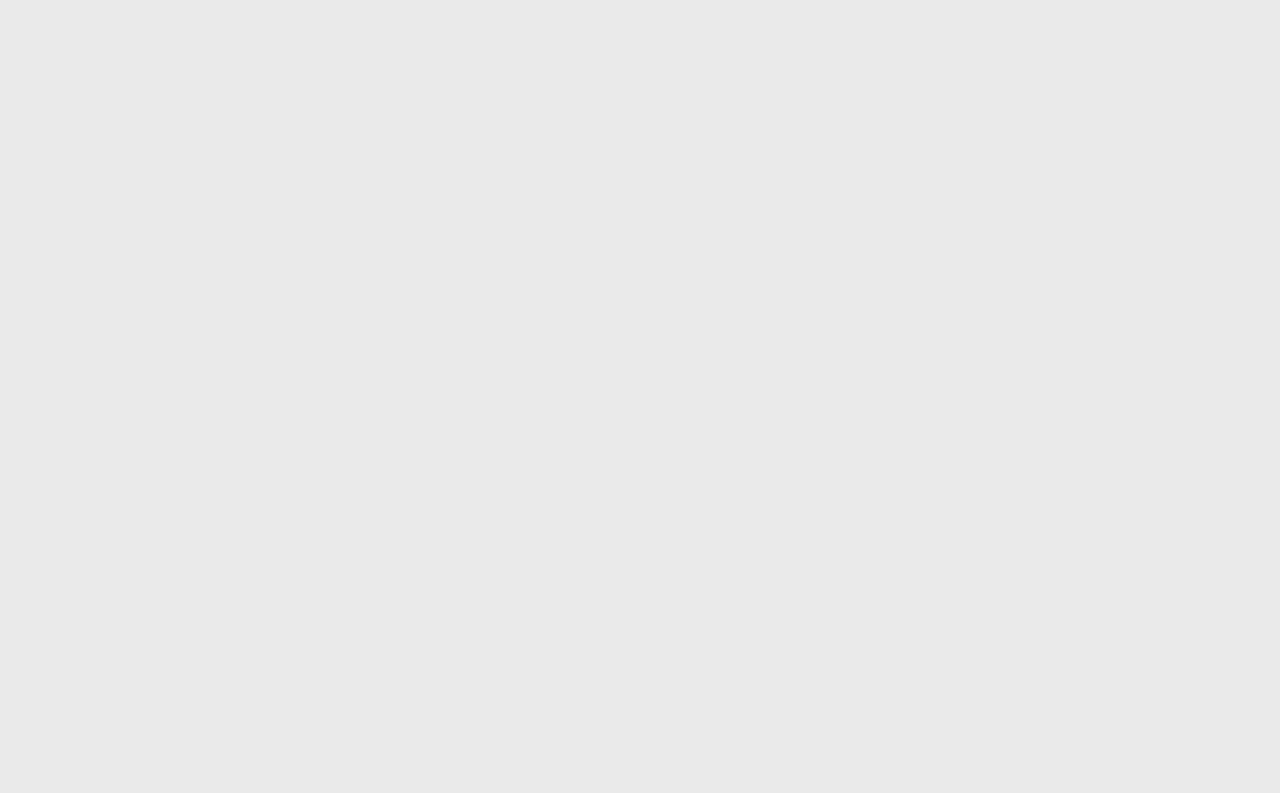
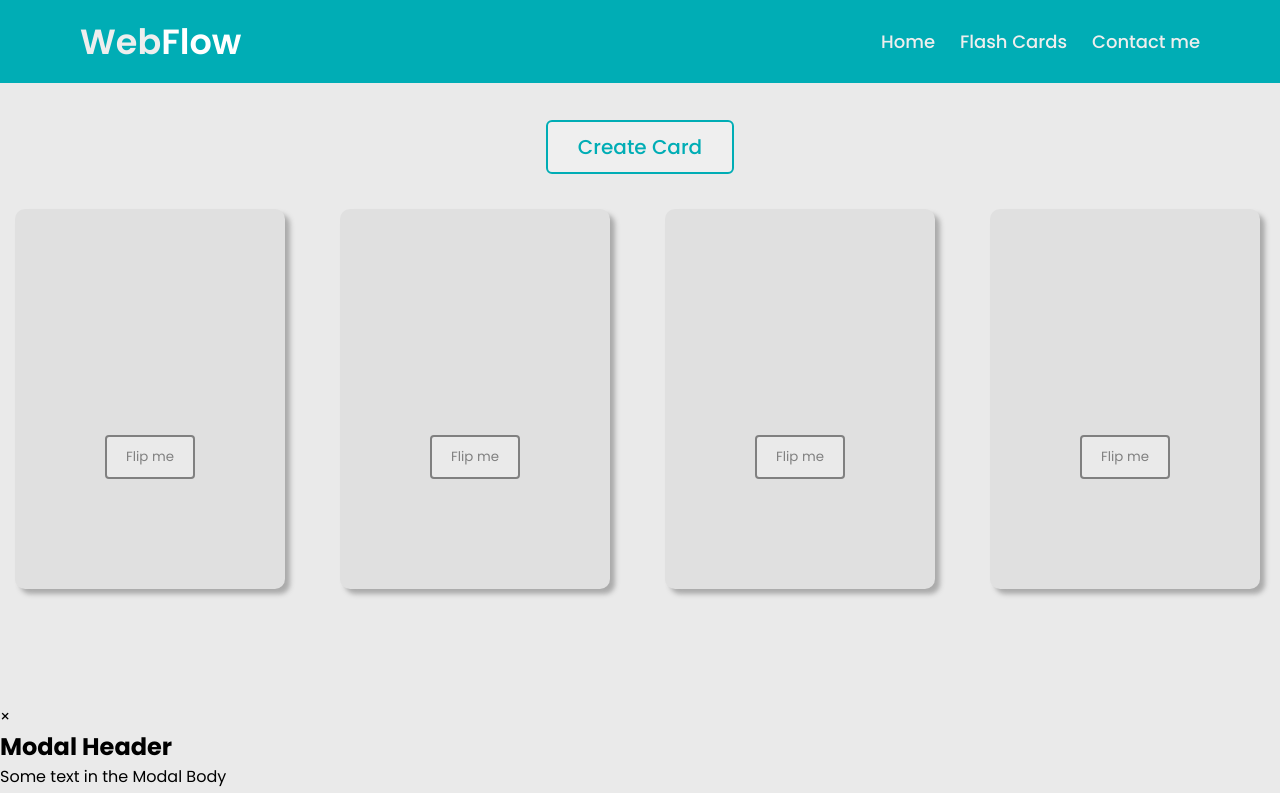
Before and after one commit to RockaHelller/Flashcard-project-Webmobile, a React (Vite) app: page /flashcards in a window 1280 px wide. Before the commit this address had no page. Shown: the top 793 px of the page. Built offline with nearby package versions, Linux system fonts and the light colour scheme.

Commit message:
created flash-card page partially

```diff
--- a/src/App.css
+++ b/src/App.css
@@ -38,6 +38,9 @@ html {
 /* all similar content styling codes */
 section {
   padding: 100px 0;
+}
+button {
+  cursor: pointer;
 }
 .max-width {
   max-width: 1300px;
--- a/src/App.jsx
+++ b/src/App.jsx
@@ -3,6 +3,7 @@ import Home from "./pages/Home";
 import "./App.css";
 import Layout from "./components/Layout";
 import Contact from "./pages/Contact";
+import FlashCards from "./pages/FlashCards";
 
 function App() {
   return (
@@ -11,6 +12,7 @@ function App() {
         <Route element={<Layout />}>
           <Route path="/" element={<Home />} />
           <Route path="/contact" element={<Contact />} />
+          <Route path="/flashcards" element={<FlashCards />} />
         </Route>
       </Routes>
     </>
--- a/src/assets/scripts/script.js
+++ b/src/assets/scripts/script.js
@@ -6,30 +6,5 @@ $(document).ready(function () {
     } else {
       $(".navbar").removeClass("sticky");
     }
-
-    // scroll-up button show/hide script
-    if (this.scrollY > 500) {
-      $(".scroll-up-btn").addClass("show");
-    } else {
-      $(".scroll-up-btn").removeClass("show");
-    }
-  });
-
-  // slide-up script
-  $(".scroll-up-btn").click(function () {
-    $("html").animate({ scrollTop: 0 });
-    // removing smooth scroll on slide-up button click
-    $("html").css("scrollBehavior", "auto");
-  });
-
-  $(".navbar .menu li a").click(function () {
-    // applying again smooth scroll on menu items click
-    $("html").css("scrollBehavior", "smooth");
-  });
-
-  // toggle menu/navbar script
-  $(".menu-btn").click(function () {
-    $(".navbar .menu").toggleClass("active");
-    $(".menu-btn i").toggleClass("active");
   });
 });
--- a/src/components/Header/header.css
+++ b/src/components/Header/header.css
@@ -39,14 +39,13 @@
   font-weight: 500;
   margin-left: 25px;
   transition: color 0.3s ease;
+  cursor: pointer;
 }
 .navbar .menu li a:hover {
   color: var(--main-default);
-  cursor: pointer;
 }
 .navbar.sticky .menu li a:hover {
   color: var(--grey);
-  cursor: pointer;
 }
 
 .menu-btn {
--- a/src/components/Header/index.jsx
+++ b/src/components/Header/index.jsx
@@ -8,7 +8,11 @@ const Header = () => {
   return (
     <header>
       <nav
-        className={`navbar ${location.pathname == "/contact" ? "fixed" : ""}`}
+        className={`navbar ${
+          location.pathname == "/contact" || location.pathname == "/flashcards"
+            ? "fixed"
+            : ""
+        }`}
       >
         <div className="max-width">
           <div className="logo">
--- a/src/components/Menu.jsx
+++ b/src/components/Menu.jsx
@@ -1,9 +1,12 @@
+import { useState } from "react";
 import { NavLink } from "react-router-dom";
 
 const Menu = () => {
+  const [menuOpen, setMenuOpen] = useState(false);
+
   return (
     <>
-      <ul className="menu">
+      <ul className={`${menuOpen ? "active" : ""} menu`}>
         <li>
           <NavLink
             to={"/"}
@@ -35,8 +38,8 @@ const Menu = () => {
           </NavLink>
         </li>
       </ul>
-      <div className="menu-btn">
-        <i className="fas fa-bars"></i>
+      <div className="menu-btn" onClick={() => setMenuOpen((prev) => !prev)}>
+        <i className={`${menuOpen ? "active" : ""} fas fa-bars`}></i>
       </div>
     </>
   );
--- a/src/pages/Contact/contact.css
+++ b/src/pages/Contact/contact.css
@@ -59,6 +59,10 @@ textarea {
   color: #fff;
 }
 
+.navbar.fixed .menu li a:hover {
+  color: white;
+}
+
 @media (max-width: 768px) {
   .contact .contact-content .column {
     width: 90%;
--- /dev/null
+++ b/src/pages/FlashCards/flashcards.css
@@ -0,0 +1,201 @@
+.cards-container {
+  width: 1300px;
+  margin: 0 auto;
+}
+
+#flash-cards > button {
+  width: fit-content;
+  display: block;
+  color: var(--main-default);
+  font-size: 20px;
+  font-weight: 500;
+  padding: 10px 30px;
+  margin: 20px auto;
+  border-radius: 6px;
+  border: 2px solid var(--main-default);
+  transition: all 0.3s ease-in-out;
+}
+#flash-cards > button:hover {
+  color: white;
+  background: var(--main-default);
+}
+
+.card-holder {
+  display: grid;
+  grid-template-columns: 1fr 1fr 1fr 1fr;
+}
+
+button:focus {
+  outline: none;
+}
+
+.deck {
+  margin: 15px;
+  width: 270px;
+  height: 380px;
+  position: relative;
+  -webkit-perspective: 1000px;
+  perspective: 1000px;
+  font-family: verdana;
+  border-radius: 10px;
+}
+
+.card {
+  width: 100%;
+  height: 100%;
+  -webkit-transform-style: preserve-3d;
+  transform-style: preserve-3d;
+  -webkit-transition: all 0.5s linear;
+  transition: all 0.5s linear;
+  border-radius: 10px;
+}
+
+.face {
+  position: absolute;
+  width: 100%;
+  height: 100%;
+  -webkit-backface-visibility: hidden;
+  backface-visibility: hidden;
+  background-color: whitesmoke;
+  border-radius: 10px;
+}
+
+.back {
+  overflow: hidden;
+  z-index: -1;
+  display: block;
+  -webkit-transform: rotateY(180deg);
+  transform: rotateY(180deg);
+  box-sizing: border-box;
+}
+
+.back:before {
+  content: "";
+  position: absolute;
+  width: 100%;
+  height: 100%;
+  z-index: -1;
+  background-size: 100% 100%;
+  background: rgb(224 224 224);
+  -webkit-transform: rotateY(180deg);
+  transform: rotateY(180deg);
+}
+
+.front,
+.back {
+  transition: all 0.5s linear;
+}
+
+.front span {
+  position: absolute;
+  opacity: 0;
+  transition: 0.5s all;
+  padding: 10px;
+}
+
+.back span {
+  position: absolute;
+  opacity: 0;
+  transition: 0.5s all;
+  padding: 10px;
+}
+
+.edit-card {
+  top: 0;
+  right: 30px;
+  z-index: 2;
+}
+
+.delete-card {
+  top: 0;
+  right: 0;
+  z-index: 2;
+}
+
+.front {
+  background: rgb(224 224 224);
+  z-index: 1;
+  box-shadow: 5px 5px 5px #aaa;
+}
+
+.front:hover span {
+  opacity: 9;
+}
+
+.back:hover span {
+  opacity: 9;
+}
+
+.back {
+  box-shadow: 0 0 0 #aaa;
+}
+
+.flipped,
+.hovercard:hover {
+  -webkit-transform: rotateY(180deg);
+  transform: rotateY(180deg);
+}
+
+.flipped .front {
+  box-shadow: 0 0 0 #aaa;
+}
+
+.flipped .back {
+  box-shadow: 5px 5px 5px #aaa;
+}
+.rad-button {
+  border: 2px solid gray;
+  color: gray;
+  width: 90px;
+  background-color: rgba(255, 255, 255, 0.3);
+  padding: 10px;
+  border-radius: 4px;
+  cursor: pointer;
+  position: absolute;
+  margin: 0 auto;
+  left: 0;
+  right: 0;
+  bottom: 110px;
+  -webkit-transition: all 0.5s linear;
+  transition: all 0.5s linear;
+}
+
+.rad-button:hover {
+  color: gray;
+  background-color: rgba(255, 255, 255, 1);
+}
+
+.return {
+  position: absolute;
+  width: 100%;
+  background-color: transparent;
+  border: none;
+  color: gray;
+  cursor: pointer;
+  padding: 5px;
+  bottom: 0;
+  border-radius: 0 0 10px 10px;
+  background-color: darken(whitesmoke, 10%);
+  font-size: 18px;
+}
+
+.return:focus {
+  outline: none;
+}
+
+.navbar.fixed {
+  position: fixed;
+}
+
+.navbar.fixed {
+  padding: 15px 0;
+  background: var(--main-default);
+}
+
+.navbar.fixed .logo a span {
+  color: #fff;
+}
+
+.navbar.fixed .menu li a:hover {
+  color: white;
+}
--- /dev/null
+++ b/src/pages/FlashCards/index.jsx
@@ -0,0 +1,129 @@
+import "./flashcards.css";
+
+const FlashCards = () => {
+  return (
+    <>
+      <section id="flash-cards">
+        <button>Create Card</button>
+        <div className="cards-container">
+          <div className="card-holder">
+            <div className="deck">
+              <div className="card">
+                <div className="front face">
+                  <span className="edit-card">
+                    <i className="fa-solid fa-pen"></i>
+                  </span>
+                  <span className="delete-card">
+                    <i className="fa-solid fa-trash"></i>
+                  </span>
+                  <button className="flip rad-button">Flip me</button>
+                </div>
+                <div className="back face">
+                  <button className="return flip">
+                    <i className="fa fa-undo"></i>
+                  </button>
+                  <span className="edit-card">
+                    <i className="fa-solid fa-pen"></i>
+                  </span>
+                  <span className="delete-card">
+                    <i className="fa-solid fa-trash"></i>
+                  </span>
+                </div>
+              </div>
+            </div>
+            <div className="deck">
+              <div className="card">
+                <div className="front face">
+                  <span className="edit-card">
+                    <i className="fa-solid fa-pen"></i>
+                  </span>
+                  <span className="delete-card">
+                    <i className="fa-solid fa-trash"></i>
+                  </span>
+                  <button className="flip rad-button">Flip me</button>
+                </div>
+                <div className="back face">
+                  <button className="return flip">
+                    <i className="fa fa-undo"></i>
+                  </button>
+                  <span className="edit-card">
+                    <i className="fa-solid fa-pen"></i>
+                  </span>
+                  <span className="delete-card">
+                    <i className="fa-solid fa-trash"></i>
+                  </span>
+                </div>
+              </div>
+            </div>
+            <div className="deck">
+              <div className="card">
+                <div className="front face">
+                  <span className="edit-card">
+                    <i className="fa-solid fa-pen"></i>
+                  </span>
+                  <span className="delete-card">
+                    <i className="fa-solid fa-trash"></i>
+                  </span>
+                  <button className="flip rad-button">Flip me</button>
+                </div>
+                <div className="back face">
+                  <button className="return flip">
+                    <i className="fa fa-undo"></i>
+                  </button>
+                  <span className="edit-card">
+                    <i className="fa-solid fa-pen"></i>
+                  </span>
+                  <span className="delete-card">
+                    <i className="fa-solid fa-trash"></i>
+                  </span>
+                </div>
+              </div>
+            </div>
+            <div className="deck">
+              <div className="card">
+                <div className="front face">
+                  <span className="edit-card">
+                    <i className="fa-solid fa-pen"></i>
+                  </span>
+                  <span className="delete-card">
+                    <i className="fa-solid fa-trash"></i>
+                  </span>
+                  <button className="flip rad-button">Flip me</button>
+                </div>
+                <div className="back face">
+                  <button className="return flip">
+                    <i className="fa fa-undo"></i>
+                  </button>
+                  <span className="edit-card">
+                    <i className="fa-solid fa-pen"></i>
+                  </span>
+                  <span className="delete-card">
+                    <i className="fa-solid fa-trash"></i>
+                  </span>
+                </div>
+              </div>
+            </div>
+          </div>
+        </div>
+      </section>
+
+      <div id="myModal" className="modal">
+        <div className="modal-content">
+          <div className="modal-header">
+            <span className="close">&times;</span>
+            <h2>Modal Header</h2>
+          </div>
+          <div className="modal-body">
+            <p>Some text in the Modal Body</p>
+            <p>Some other text...</p>
+          </div>
+          <div className="modal-footer">
+            <h3>Modal Footer</h3>
+          </div>
+        </div>
+      </div>
+    </>
+  );
+};
+
+export default FlashCards;
```
Also changed, not shown: src/components/Projects/index.jsx (+16 -24 lines).
